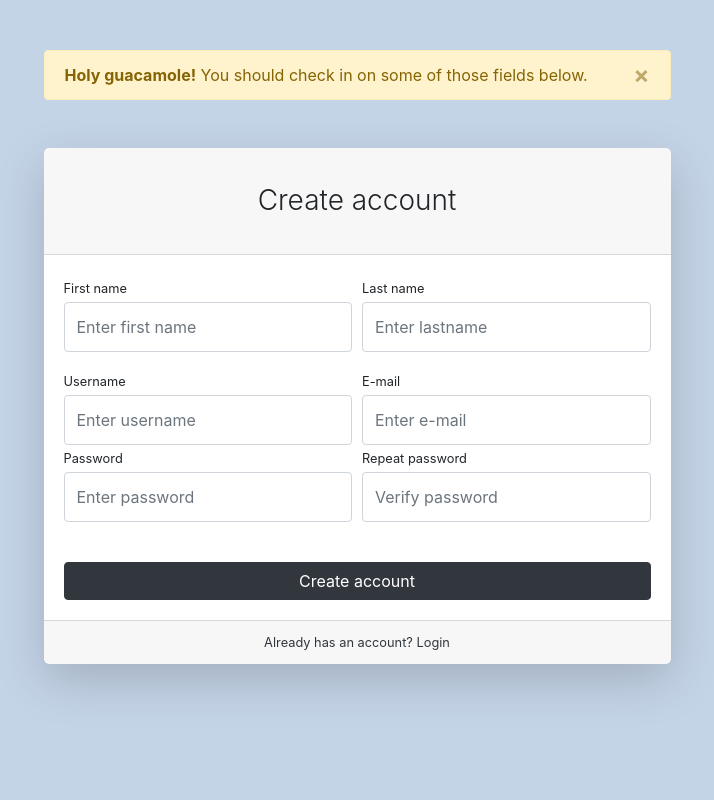
After one commit to anbrynkina/shopping_cart, a Django app: template users/templates/users/register.html in a window 1280 px wide. The commit adds this page. Shown: the whole page, without its empty margins (283-997 px from the left). Run offline with Django 4.2, Linux system fonts and the light colour scheme; the template is opened without the code that fills it, so the values that code supplies are empty; some libraries are stand-ins or nearby versions.

Commit message:
Added login and register webpages

```diff
--- a/products/templates/products/base.html
+++ b/products/templates/products/base.html
@@ -36,7 +36,7 @@
                     <a class="nav-link" href="{% url 'products:index' %}">Catalogue <i class="fas fa-shopping-bag"></i> </a>
                 </li>
                 <li class="nav-item">
-                    <a class="nav-link" href="auth/login.html">Sign in <i class="fas fa-sign-in-alt"></i></a>
+                    <a class="nav-link" href="{% url 'users:login' %}">Sign in <i class="fas fa-sign-in-alt"></i></a>
                 </li>
                 <li class="nav-item">
                     <a class="nav-link" href="auth/profile.html">Username
--- a/store/settings.py
+++ b/store/settings.py
@@ -40,6 +40,7 @@ INSTALLED_APPS = [
     'django.contrib.staticfiles',
 
     'products',
+    'users'
 ]
 
 MIDDLEWARE = [
@@ -133,3 +134,5 @@ MEDIA_ROOT = os.path.join(BASE_DIR, 'media')
 # https://docs.djangoproject.com/en/4.2/ref/settings/#default-auto-field
 
 DEFAULT_AUTO_FIELD = 'django.db.models.BigAutoField'
+
+AUTH_USER_MODEL = 'users.User'
--- a/store/urls.py
+++ b/store/urls.py
@@ -24,6 +24,7 @@ urlpatterns = [
     path('admin/', admin.site.urls),
     path('', index, name='index'),
     path('products/', include('products.urls', namespace='products')),
+    path('users/', include('users.urls', namespace='users')),
 ]
 
 urlpatterns += static(settings.MEDIA_URL, document_root=settings.MEDIA_ROOT)
--- /dev/null
+++ b/users/templates/users/register.html
@@ -0,0 +1,101 @@
+{% load static %}
+
+<!DOCTYPE html>
+<html lang="en">
+<head>
+    <meta charset="utf-8"/>
+    <meta http-equiv="X-UA-Compatible" content="IE=edge"/>
+    <meta name="viewport" content="width=device-width, initial-scale=1, shrink-to-fit=no"/>
+    <meta name="description" content=""/>
+    <meta name="author" content=""/>
+    <title>Store - Registration</title>
+    <link href="{% static 'css/auth.css' %}" rel="stylesheet"/>
+    <script src="https://cdnjs.cloudflare.com/ajax/libs/font-awesome/5.15.1/js/all.min.js"
+            crossorigin="anonymous"></script>
+</head>
+<body class="bg-primary">
+<div id="layoutAuthentication">
+    <div id="layoutAuthentication_content">
+        <main>
+            <div class="container">
+                <div class="row justify-content-center">
+                    <div class="col-lg-7">
+                        <div class="alert alert-warning alert-dismissible fade show" role="alert"
+                             style="margin-top: 50px;">
+                            <strong>Holy guacamole!</strong> You should check in on some of those fields below.
+                            <button type="button" class="close" data-dismiss="alert" aria-label="Close">
+                                <span aria-hidden="true">&times;</span>
+                            </button>
+                        </div>
+                        <div class="card shadow-lg border-0 rounded-lg mt-5">
+                            <div class="card-header"><h3 class="text-center font-weight-light my-4">Create account</h3>
+                            </div>
+                            <div class="card-body">
+                                <form>
+                                    <div class="form-row">
+                                        <div class="col-md-6">
+                                            <div class="form-group">
+                                                <label class="small mb-1" for="inputFirstName">First name</label>
+                                                <input class="form-control py-4" id="inputFirstName" type="text"
+                                                       placeholder="Enter first name"/>
+                                            </div>
+                                        </div>
+                                        <div class="col-md-6">
+                                            <div class="form-group">
+                                                <label class="small mb-1" for="inputLastName">Last name</label>
+                                                <input class="form-control py-4" id="inputLastName" type="text"
+                                                       placeholder="Enter lastname"/>
+                                            </div>
+                                        </div>
+                                    </div>
+                                    <div class="form-row">
+                                        <div class="col-md-6">
+                                            <label class="small mb-1" for="inputUsername">Username</label>
+                                            <input class="form-control py-4" id="inputUsername" type="text"
+                                                   aria-describedby="usernameHelp"
+                                                   placeholder="Enter username"/>
+                                        </div>
+                                        <div class="col-md-6">
+                                            <label class="small mb-1" for="inputEmailAddress">E-mail</label>
+                                            <input class="form-control py-4" id="inputEmailAddress" type="email"
+                                                   aria-describedby="emailHelp"
+                                                   placeholder="Enter e-mail"/>
+                                        </div>
+                                    </div>
+                                    <div class="form-row">
+                                        <div class="col-md-6">
+                                            <div class="form-group">
+                                                <label class="small mb-1" for="inputPassword">Password</label>
+                                                <input class="form-control py-4" id="inputPassword" type="password"
+                                                       placeholder="Enter password"/>
+                                            </div>
+                                        </div>
+                                        <div class="col-md-6">
+                                            <div class="form-group">
+                                                <label class="small mb-1" for="inputConfirmPassword">Repeat password</label>
+                                                <input class="form-control py-4" id="inputConfirmPassword"
+                                                       type="password" placeholder="Verify password"/>
+                                            </div>
+                                        </div>
+                                    </div>
+                                    <div class="form-group mt-4 mb-0">
+                                        <input class="btn btn-primary btn-block" type="submit" value="Create account">
+                                    </div>
+                                </form>
+                            </div>
+                            <div class="card-footer text-center">
+                                <div class="small"><a href="{% url 'users:login' %}">Already has an account? Login</a></div>
+                            </div>
+                        </div>
+                    </div>
+                </div>
+            </div>
+        </main>
+    </div>
+</div>
+<script src="https://code.jquery.com/jquery-3.5.1.slim.min.js" crossorigin="anonymous"></script>
+<script src="https://cdn.jsdelivr.net/npm/bootstrap@4.5.3/dist/js/bootstrap.bundle.min.js"
+        crossorigin="anonymous"></script>
+<script src="{% static 'js/auth.js' %}"></script>
+</body>
+</html>
```
Also changed, not shown: users/templates/users/login.html (added, +66 -0 lines), users/urls.py (added, +9 -0 lines), db.sqlite3 (deleted).
